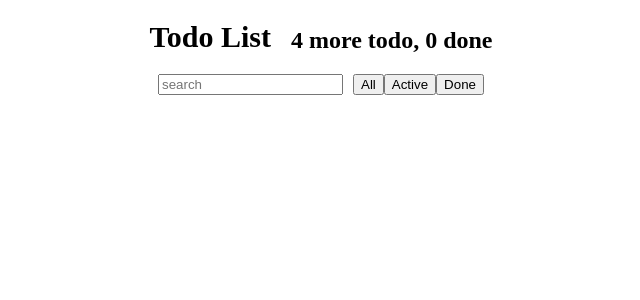
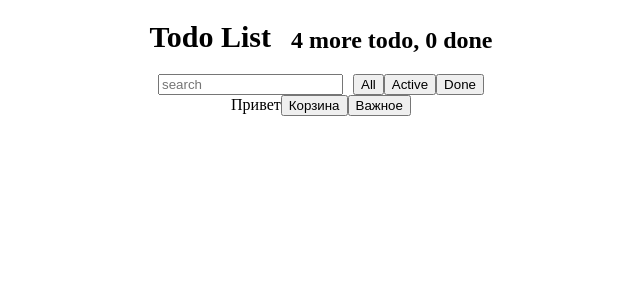
Before and after one commit to fad90/todo-class_components, a React (Create React App) app: page / in a window 1280 px wide. Shown: the top 300 px of the page, without its empty margins (319-959 px from the left). Built offline with nearby package versions, Linux system fonts and the light colour scheme.

Commit message:
added todo

```diff
--- a/src/app/App.js
+++ b/src/app/App.js
@@ -4,6 +4,7 @@ import "./App.css";
 import AppHeader from "../app-header/app-header";
 import ItemStatusFilter from "../item-status-filter/item-status-filter";
 import SearchPanel from "../search-panel/search-panel";
+import TodoList from "../todo-list/todo-list";
 
 class App extends React.Component {
   render() {
@@ -14,6 +15,7 @@ class App extends React.Component {
           <SearchPanel />
           <ItemStatusFilter />
         </div>
+        <TodoList />
       </div>
     );
   }
--- a/src/todo-list-item/todo-list-item.js
+++ b/src/todo-list-item/todo-list-item.js
@@ -0,0 +1,16 @@
+import React from "react";
+import "./todo-list-item.css"
+
+class TodoListItem extends React.Component {
+  render() {
+    return (
+      <span className="todo">
+        <span>Привет</span>
+        <button>Корзина</button>
+        <button>Важное</button>
+      </span>
+    );
+  }
+}
+
+export default TodoListItem;
--- a/src/todo-list/todo-list.css
+++ b/src/todo-list/todo-list.css
@@ -0,0 +1,3 @@
+.todo-list {
+    list-style-type: none;
+}
--- a/src/todo-list/todo-list.js
+++ b/src/todo-list/todo-list.js
@@ -0,0 +1,15 @@
+import React from "react";
+import "./todo-list.css";
+import TodoListItem from "../todo-list-item/todo-list-item";
+
+class TodoList extends React.Component {
+  render() {
+    return (
+      <li className="todo-list">
+        <TodoListItem />
+      </li>
+    );
+  }
+}
+
+export default TodoList;
```
